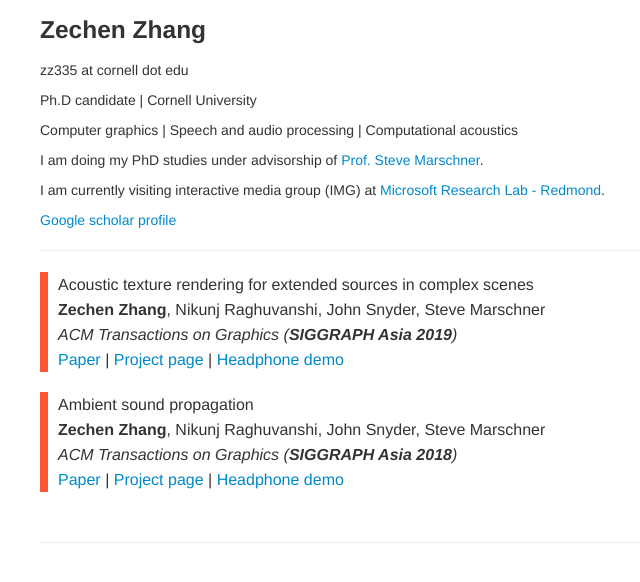
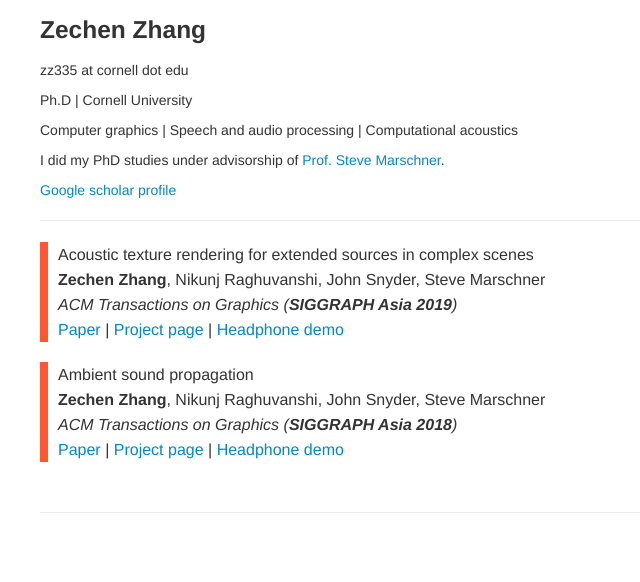
Before and after one commit to ZechenZ/zechenz.github.com, a Jekyll site: the page built from index.md, in a window 1280 px wide. Shown: the top 582 px of the page, without its empty margins (250-890 px from the left). Built offline with Jekyll 4.4.1, drawn with Linux system fonts in a browser that asks for light colours; our own code applies the rules of GitHub Pages for plain Markdown files.

Commit message:
update status

```diff
--- a/index.md
+++ b/index.md
@@ -10,7 +10,7 @@
 
 zz335 at cornell dot edu
 
-Ph.D candidate
+Ph.D
 |
 Cornell University
 
@@ -20,9 +20,7 @@
 |
 Computational acoustics
 
-I am doing my PhD studies under advisorship of [Prof. Steve Marschner](https://www.cs.cornell.edu/~srm/).
-
-I am currently visiting interactive media group (IMG) at [Microsoft Research Lab - Redmond](https://www.microsoft.com/en-us/research/lab/microsoft-research-redmond/).
+I did my PhD studies under advisorship of [Prof. Steve Marschner](https://www.cs.cornell.edu/~srm/).
 
 [Google scholar profile](https://scholar.google.com/citations?hl=en&user=RBDHu9UAAAAJ&view_op=list_works&authuser=1&gmla=AJsN-F7-xJ-lFabohOk8iR_vInc7314F38GcgjprXTWMlz5Qu0eqU3JYjJY22_f0SQln2eVbm7cqvWmnW6qqBqyoQLDnvhKmTA)
 
```
